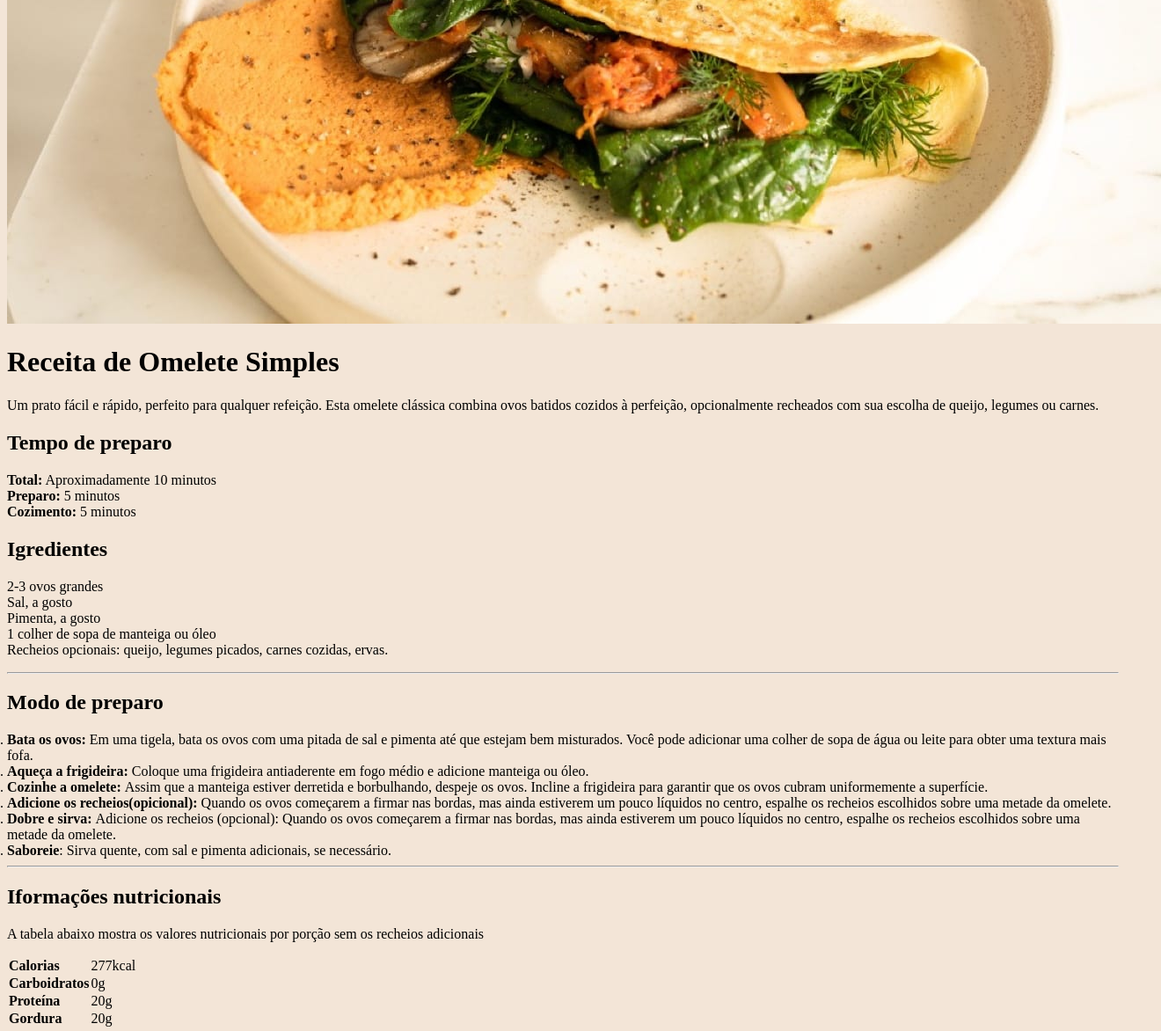
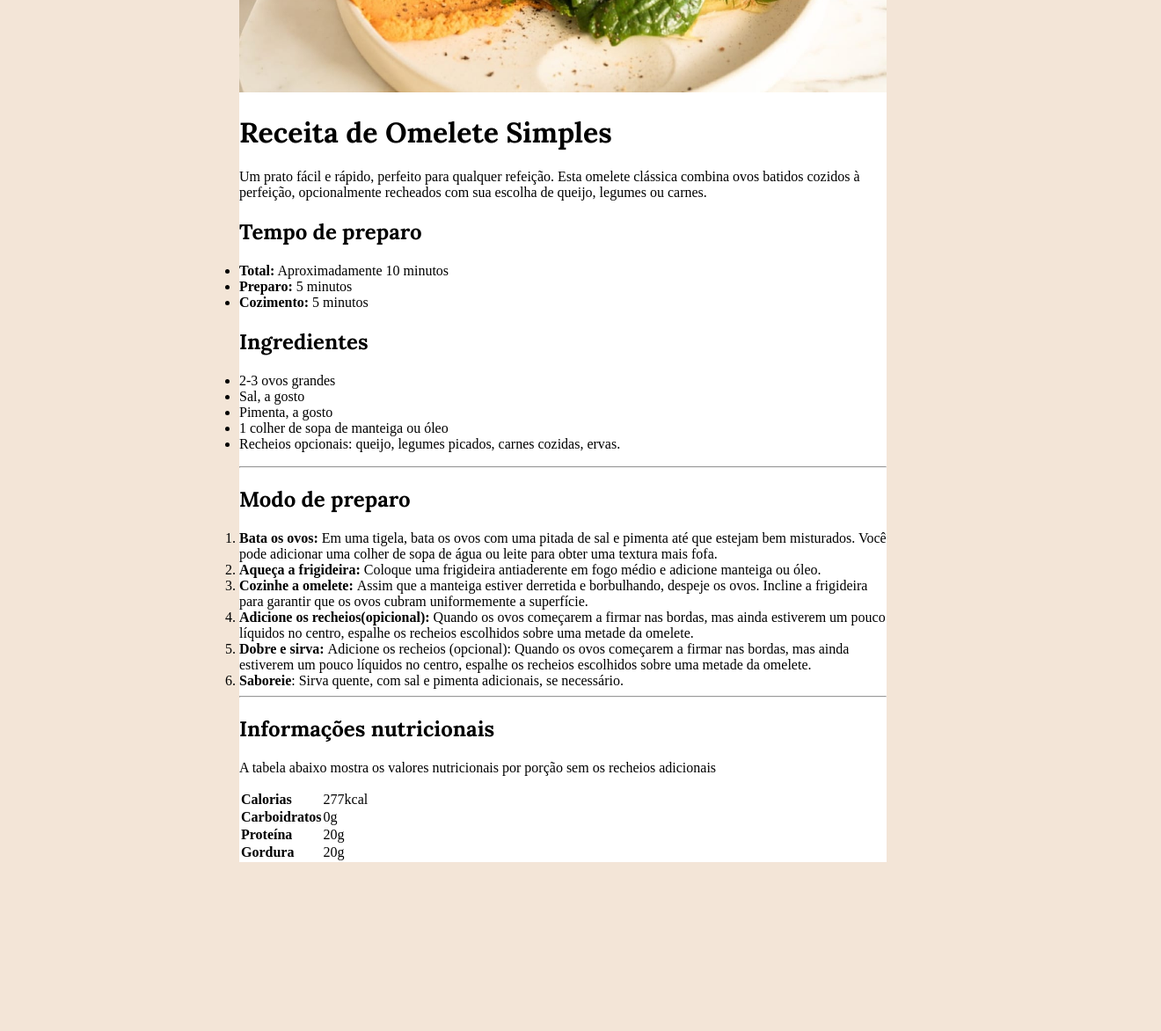
Before and after one commit to Leonardo-farias7777/receita, a plain HTML site: page index.html in a window 1280 px wide. Shown: the part 240-1412 px from the top of the page at 88% size, 1320 px wide, since content can reach past the window. After the commit the page ends 1236 px from the top, so only its background shows below. Drawn offline with Linux system fonts and the light colour scheme.

Commit message:
segundo comit do css

```diff
--- a/index.html
+++ b/index.html
@@ -31,7 +31,7 @@
         </div>
 
         <div>
-            <h2>Igredientes</h2>
+            <h2>Ingredientes</h2>
 
             <ul>
                 <li>2-3 ovos grandes </li>
@@ -67,7 +67,7 @@
         <hr>
 
       <div>
-           <h2>Iformações nutricionais</h2>
+           <h2>Informações nutricionais</h2>
            <p>A tabela abaixo mostra os valores nutricionais por porção sem os recheios adicionais</p>
 
       <table>
--- a/style.css
+++ b/style.css
@@ -6,3 +6,15 @@
 body{
     background-color:#f3e5d7 ;
 }
+body > div{
+    background-color: #fff;
+    max-width: 736px;
+    margin-inline: auto;
+}
+div img {
+    width: 100%;
+}
+
+h1, h2{
+    font-family: "Lora", serif;
+}
```
